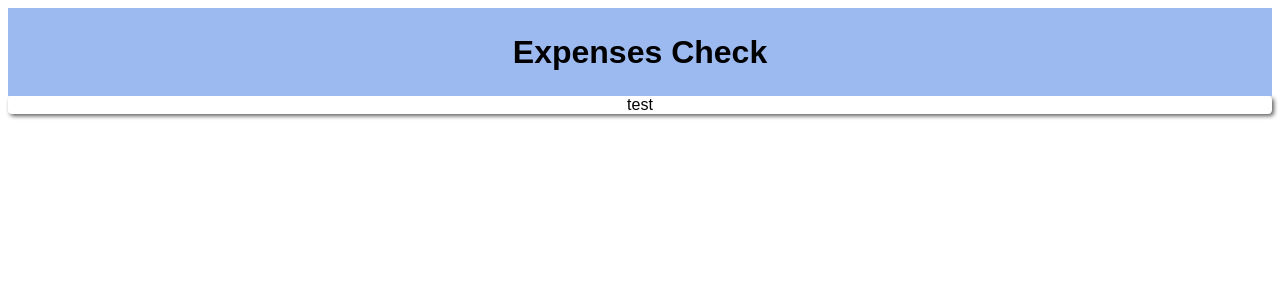
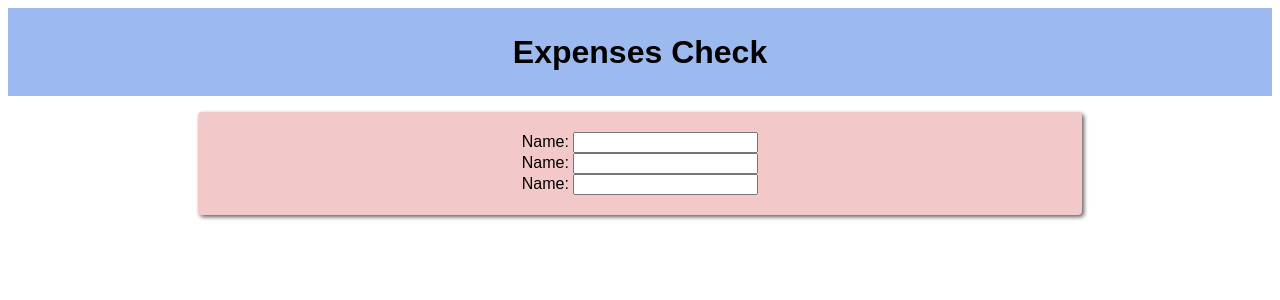
Before and after one commit to hiroharu8864/react-zero-app, a React (Create React App) app: page / in a window 1280 px wide. Shown: the top 300 px of the page. Built offline with nearby package versions, Linux system fonts and the light colour scheme.

Commit message:
一部スタイル適用

```diff
--- a/src/App.tsx
+++ b/src/App.tsx
@@ -1,12 +1,12 @@
 import "./styles.css";
-import { Card } from "../src/components/atoms/card/Card";
 import { Header } from "../src/components/atoms/layout/Header";
+import { FormContainer } from "../src/components/molecules/FormContainer";
 
 export default function App() {
   return (
     <div className="App">
       <Header />
-      <Card>test</Card>
+      <FormContainer />
     </div>
   );
 }
--- /dev/null
+++ b/src/components/molecules/FormContainer.tsx
@@ -0,0 +1,43 @@
+import { FC, memo, ReactNode } from "react";
+import styled from "styled-components";
+
+type Props = {
+  children: ReactNode;
+};
+
+const SFormContainer = styled.div`
+  margin: auto;
+  margin-top: 16px;
+  display: flex;
+  flex-direction: column;
+  width: 70%;
+  align-items: center;
+  box-shadow: 2px 2px 4px rgb(93, 93, 93);
+  background-color: rgb(242, 200, 200);
+  border-radius: 4px;
+  padding: 20px 0px;
+`;
+
+/**Todo */
+const SInput = styled.input``;
+
+export const FormContainer: FC<Props> = memo((Props) => {
+  return (
+    <>
+      <SFormContainer>
+        <div>
+          <label>Name: </label>
+          <input></input>
+        </div>
+        <div>
+          <label>Name: </label>
+          <input></input>
+        </div>
+        <div>
+          <label>Name: </label>
+          <input></input>
+        </div>
+      </SFormContainer>
+    </>
+  );
+});
```
Also changed, not shown: src/components/molecules/TestMolecules.tsx (added, +19 -0 lines).
